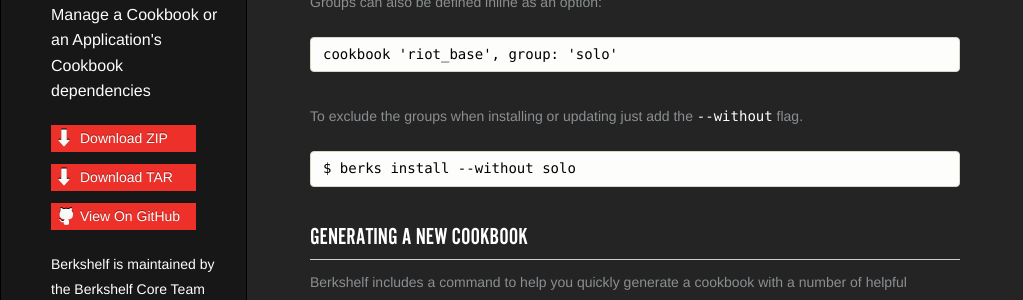
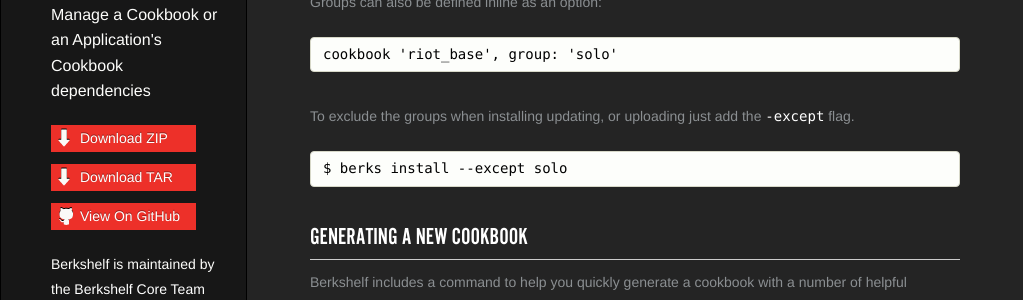
Before and after one commit to berkshelf/berkshelf, a Jekyll site: the page built from v2.0/index.html, in a window 1280 px wide and 900 px high, scrolled down 13083 px. Shown: the part 152-452 px from the top of the window, without its empty margins (0-1023 px from the left). Built offline with Jekyll 4.4.1, drawn with Linux system fonts in a browser that asks for light colours.

Commit message:
Correct the `--without` cli arg as `--except`
See
* https://github.com/berkshelf/berkshelf/blob/v2.0.18/lib/berkshelf/cli.rb#L131-L134
* https://github.com/berkshelf/berkshelf/blob/v2.0.18/lib/berkshelf/cli.rb#L162-L165
* https://github.com/berkshelf/berkshelf/blob/v2.0.18/lib/berkshelf/cli.rb#L187-L190
* https://github.com/berkshelf/berkshelf/blob/v2.0.18/lib/berkshelf/cli.rb#L262-L265

```diff
--- a/_includes/index-2.0.md
+++ b/_includes/index-2.0.md
@@ -417,9 +417,9 @@ Groups can also be defined inline as an option:
 
     cookbook 'riot_base', group: 'solo'
 
-To exclude the groups when installing or updating just add the `--without` flag.
+To exclude the groups when installing updating, or uploading just add the `-except` flag.
 
-    $ berks install --without solo
+    $ berks install --except solo
 
 ## Generating a New Cookbook
 
```
